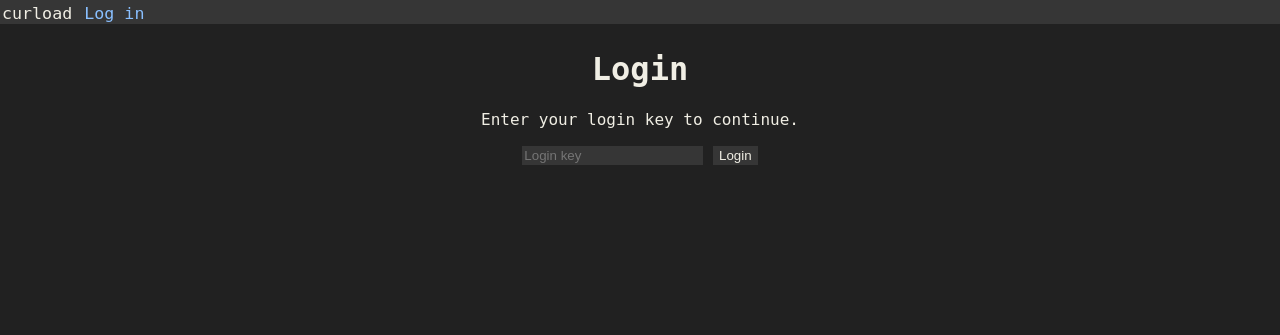
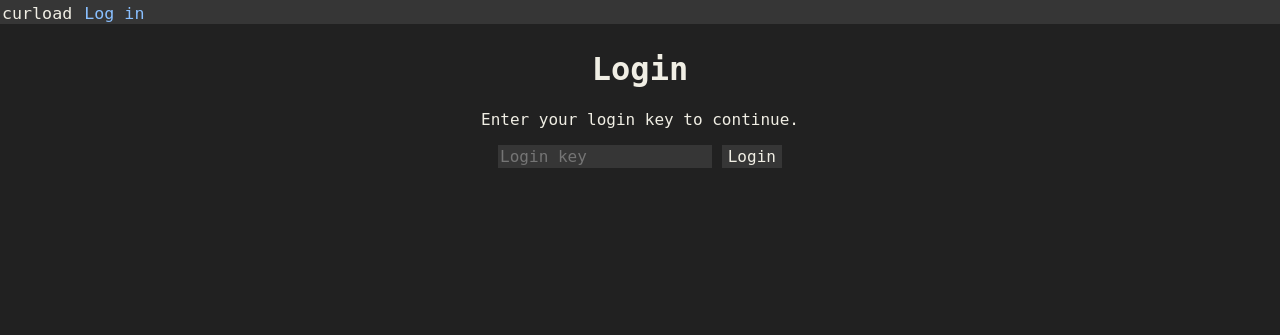
Before and after one commit to speediegq/curload, a PHP site: page /login.php in a window 1280 px wide. Shown: the top 335 px of the page. Run offline with PHP 8.4, Linux system fonts and the light colour scheme.

Commit message:
More CSS changes

```diff
--- a/index.css
+++ b/index.css
@@ -98,6 +98,10 @@ a:hover {
 }
 
 input {
+    font-size: 12pt;
+    font-family: Monospace;
+    font-weight: normal;
+
     padding-top: 2px;
     padding-bottom: 2px;
     border-color: #363636;
```
